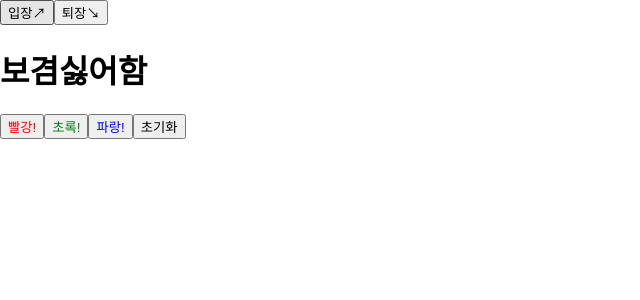
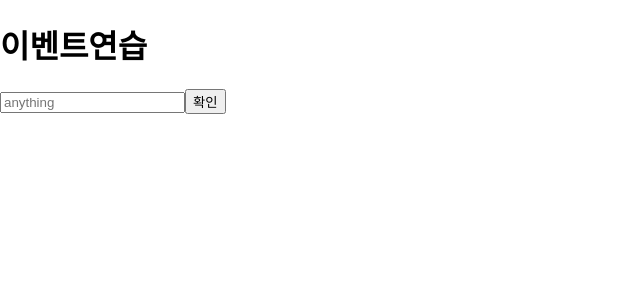
Before and after one commit to winertop6924/practice, a React (Create React App) app: page / in a window 1280 px wide. Shown: the top 300 px of the page, without its empty margins (0-640 px from the left). Built offline with nearby package versions, Linux system fonts and the light colour scheme.

Commit message:
이벤트시작

```diff
--- a/src/App.js
+++ b/src/App.js
@@ -3,9 +3,13 @@
 import Counter from "./Counter";
 import MyComponent from "./MyComponent";
 import Say from "./Say";
+import EventPractice from "./EventPractice";
 const App = () => {
-  return <Say />;
+  return <EventPractice />;
 };
+// const App = () => {
+//   return <Say />;
+// };
 // const App = () => {
 //   return <Counter> </Counter>;
 // };
--- /dev/null
+++ b/src/EventPractice.js
@@ -0,0 +1,36 @@
+import React, { Component } from "react";
+class EventPractice extends Component {
+  state = {
+    message: "",
+  };
+
+  render() {
+    return (
+      <div>
+        <h1>이벤트연습</h1>
+        <input
+          type="text"
+          name="message"
+          placeholder="anything"
+          value={this.state.message}
+          onChange={(e) => {
+            this.setState({
+              message: e.target.value,
+            });
+          }}
+        />
+        <button
+          onClick={() => {
+            alert(this.state.message);
+            this.setState({
+              message: "",
+            });
+          }}
+        >
+          확인
+        </button>
+      </div>
+    );
+  }
+}
+export default EventPractice;
```
Also changed, not shown: 1 other file (tests, documents, lock files or other folders).
